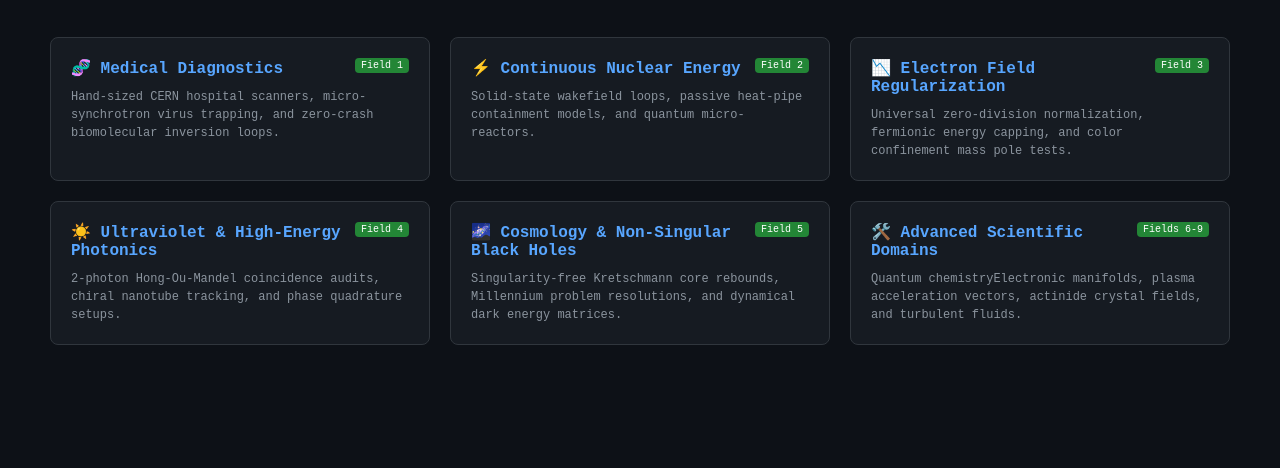
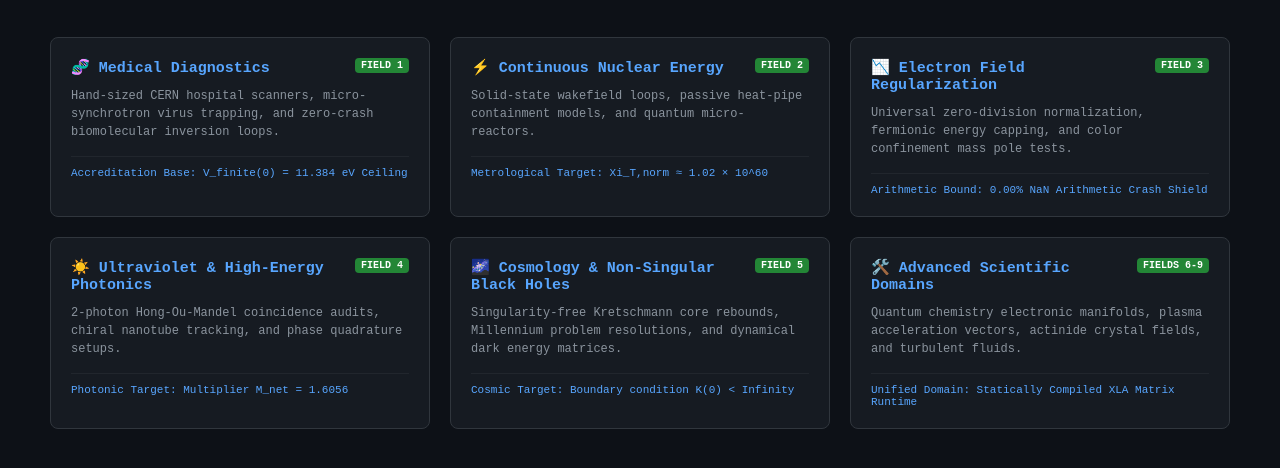
Before and after one commit to AmrTorky/torky-web-platform, a plain HTML site: page index.html in a window 1280 px wide. Shown: the part 116-584 px from the top of the page. Drawn offline with Linux system fonts and the light colour scheme.

Commit message:
fix: stabilize master platform landing panel layout and inject telemetry status anchors

```diff
--- a/index.html
+++ b/index.html
@@ -8,12 +8,13 @@
         body { margin: 0; font-family: monospace; background: #0d1117; color: #c9d1d9; padding: 50px; text-align: center; }
         h1 { color: #58a6ff; font-size: 24px; margin-bottom: 5px; }
         p.subtitle { color: #8b949e; font-size: 13px; margin-top: 0; margin-bottom: 40px; }
-        .router-grid { display: grid; grid-template-columns: repeat(auto-fit, minmax(300px, 1fr)); gap: 20px; max-width: 1200px; margin: 0 auto; }
-        .card { background: #161b22; border: 1px solid #30363d; padding: 20px; border-radius: 8px; text-decoration: none; color: #c9d1d9; text-align: left; transition: transform 0.2s, border-color 0.2s; }
+        .router-grid { display: grid; grid-template-columns: repeat(auto-fit, minmax(320px, 1fr)); gap: 20px; max-width: 1200px; margin: 0 auto; }
+        .card { background: #161b22; border: 1px solid #30363d; padding: 20px; border-radius: 8px; text-decoration: none; color: #c9d1d9; text-align: left; transition: transform 0.2s, border-color 0.2s; position: relative; }
         .card:hover { transform: translateY(-3px); border-color: #58a6ff; }
-        .card h2 { color: #58a6ff; font-size: 16px; margin-top: 0; margin-bottom: 10px; }
+        .card h2 { color: #58a6ff; font-size: 15px; margin-top: 0; margin-bottom: 10px; padding-right: 80px; }
         .card p { font-size: 12px; color: #8b949e; margin: 0; line-height: 1.5; }
-        .badge { background: #238636; color: #fff; padding: 2px 6px; border-radius: 4px; font-size: 10px; float: right; }
+        .status-badge { position: absolute; top: 20px; right: 20px; font-size: 10px; font-weight: bold; padding: 2px 6px; border-radius: 4px; background: #238636; color: #fff; text-transform: uppercase; }
+        .fiduciary-info { margin-top: 15px; font-size: 11px; color: #58a6ff; border-top: 1px solid #21262d; padding-top: 10px; }
     </style>
 </head>
 <body>
@@ -22,34 +23,40 @@
 
     <div class="router-grid">
         <a href="https://github.io" class="card">
-            <span class="badge">Field 1</span>
+            <span class="status-badge">Field 1</span>
             <h2>🧬 Medical Diagnostics</h2>
             <p>Hand-sized CERN hospital scanners, micro-synchrotron virus trapping, and zero-crash biomolecular inversion loops.</p>
+            <div class="fiduciary-info">Accreditation Base: V_finite(0) = 11.384 eV Ceiling</div>
         </a>
         <a href="https://github.io" class="card">
-            <span class="badge">Field 2</span>
+            <span class="status-badge">Field 2</span>
             <h2>⚡ Continuous Nuclear Energy</h2>
             <p>Solid-state wakefield loops, passive heat-pipe containment models, and quantum micro-reactors.</p>
+            <div class="fiduciary-info">Metrological Target: Xi_T,norm ≈ 1.02 × 10^60</div>
         </a>
         <a href="https://github.io" class="card">
-            <span class="badge">Field 3</span>
+            <span class="status-badge">Field 3</span>
             <h2>📉 Electron Field Regularization</h2>
             <p>Universal zero-division normalization, fermionic energy capping, and color confinement mass pole tests.</p>
+            <div class="fiduciary-info">Arithmetic Bound: 0.00% NaN Arithmetic Crash Shield</div>
         </a>
         <a href="https://github.io" class="card">
-            <span class="badge">Field 4</span>
+            <span class="status-badge">Field 4</span>
             <h2>☀️ Ultraviolet & High-Energy Photonics</h2>
             <p>2-photon Hong-Ou-Mandel coincidence audits, chiral nanotube tracking, and phase quadrature setups.</p>
+            <div class="fiduciary-info">Photonic Target: Multiplier M_net = 1.6056</div>
         </a>
         <a href="https://github.io" class="card">
-            <span class="badge">Field 5</span>
+            <span class="status-badge">Field 5</span>
             <h2>🌌 Cosmology & Non-Singular Black Holes</h2>
             <p>Singularity-free Kretschmann core rebounds, Millennium problem resolutions, and dynamical dark energy matrices.</p>
+            <div class="fiduciary-info">Cosmic Target: Boundary condition K(0) < Infinity</div>
         </a>
         <a href="https://github.io" class="card">
-            <span class="badge">Fields 6-9</span>
+            <span class="status-badge">Fields 6-9</span>
             <h2>🛠️ Advanced Scientific Domains</h2>
-            <p>Quantum chemistryElectronic manifolds, plasma acceleration vectors, actinide crystal fields, and turbulent fluids.</p>
+            <p>Quantum chemistry electronic manifolds, plasma acceleration vectors, actinide crystal fields, and turbulent fluids.</p>
+            <div class="fiduciary-info">Unified Domain: Statically Compiled XLA Matrix Runtime</div>
         </a>
     </div>
 </body>
```
